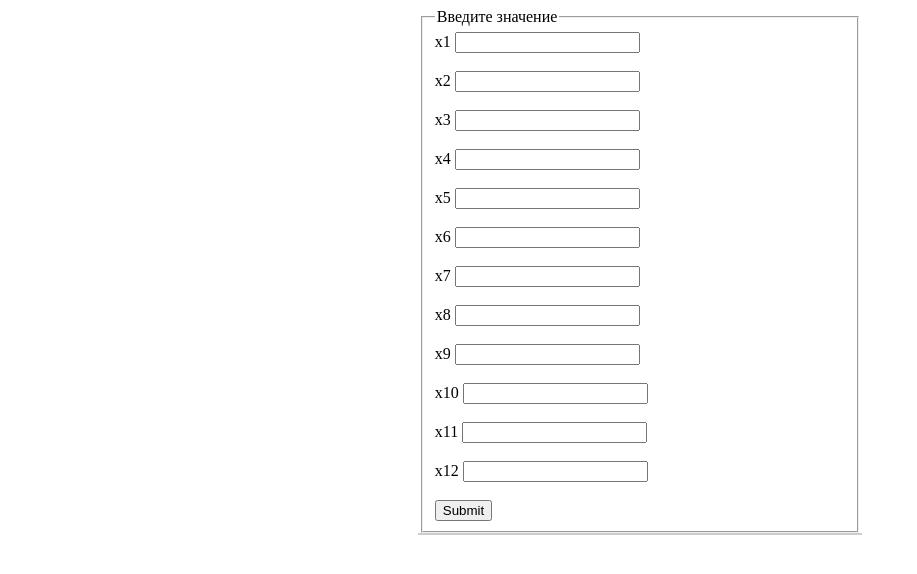
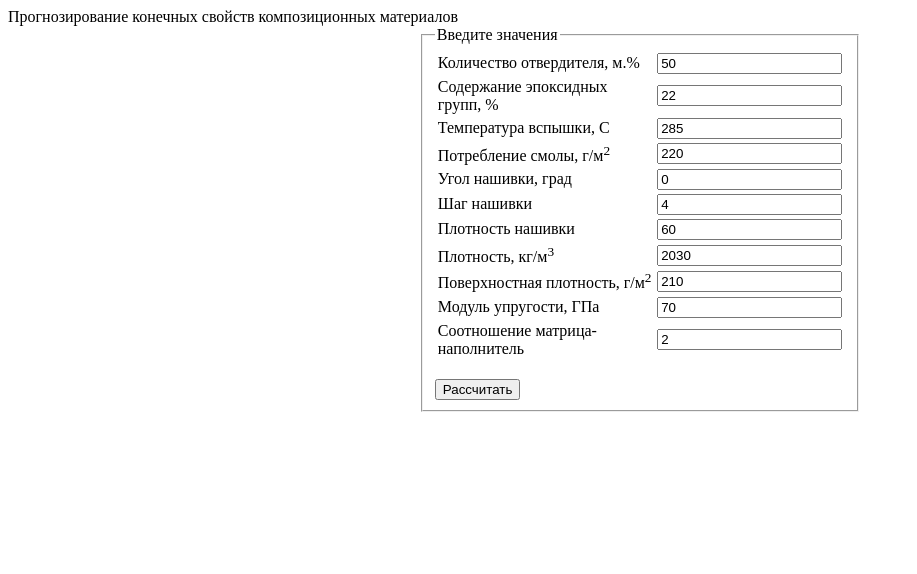
Before and after one commit to SergioKharin/My_Graduation_Work, a Python web app: template Application/templates/main.html in a window 1280 px wide. Shown: the top 574 px of the page, without its empty margins (0-917 px from the left). Run offline with Jinja, Linux system fonts and the light colour scheme; the template is opened without the code that fills it, so the values that code supplies are empty.

Commit message:
Add files via upload

```diff
--- a/Application/templates/main.html
+++ b/Application/templates/main.html
@@ -1,100 +1,91 @@
-<html><head><style>
-    form {
+<!doctype html>
+<style>
+form{
     margin: auto;
     width: 35%;
 }
-
-    .result {
+.res{
     margin: auto;
     width: 35%;
     border: 1px solid #ccc;
-    }
 </style>
 
-
-        <title>Рекомендация соотношения матрица-наполнитель</title>
+<head>
+    <title>Прогнозирование конечных свойств композиционных материалов</title>
 </head>
 
-    <body><form action="/index" method="POST">
+<div class="prediction">
+    Прогнозирование конечных свойств композиционных материалов
+</div>
+<div>
+<form action="{{url_for('main')}}" method="POST">
     <fieldset>
-            <legend>Введите значение</legend>
-
-            x1
-            <input name="x1" type="numder" required="">
-
+        <legend class="legend">Введите значения</legend>
+        <table>
+            <tr>
+                <td>Количество отвердителя, м.%</td>
+                <td><input name="Количество отвердителя, м.%" type="number" required value="50"></td>
+            </tr>
+            <tr>
+                <td>Содержание эпоксидных групп, %</td>
+                <td><input name="Содержание эпоксидных групп, %" type="number" required value="22"></td>
+            </tr>
+            <tr>
+                <td>Температура вспышки, С</td>
+                <td><input name="Температура вспышки, С" type="number" required value="285"></td>
+            </tr>
+            <tr>
+                <td>Потребление смолы, г/м<sup>2</sup></td>
+                <td><input name="Потребление смолы, г/м2" type="number" required value="220"></td>
+            </tr>
+            <tr>
+                <td>Угол нашивки, град</td>
+                <td><input name="Угол нашивки, град" type="number" required value="0"></td>
+            </tr>
+            <tr>
+                <td>Шаг нашивки</td>
+                <td><input name="Шаг нашивки" type="number" required value="4"></td>
+            </tr>
+            <tr>
+                <td>Плотность нашивки</td>
+                <td><input name="Плотность нашивки" type="number" required value="60"></td>
+            </tr>
+            <tr>
+                <td>Плотность, кг/м<sup>3</sup></td>
+                <td><input name="Плотность, кг/м3" type="number" required value="2030"></td>
+            </tr>
+            <tr>
+                <td>Поверхностная плотность, г/м<sup>2</sup></td>
+                <td><input name="Поверхностная плотность, г/м2" type="number" required value="210"></td>
+            </tr>
+            <tr>
+                <td>Модуль упругости, ГПа</td>
+                <td><input name="Модуль упругости, ГПа" type="number" required value="70"></td>
+            </tr>
+            <tr>
+                <td>Соотношение матрица-наполнитель</td>
+                <td><input name="Соотношение матрица-наполнитель" type="number" required value="2"></td>
+            </tr>
+        </table>
         <br>
-            <br>
-
-            x2
-            <input name="x2" type="numder" required="">
-
-            <br>
-            <br>
-
-            x3
-            <input name="x3" type="numder" required="">
-
-            <br>
-            <br>
-
-            x4
-            <input name="x4" type="numder" required="">
-
-            <br>
-            <br>
-
-            x5
-            <input name="x5" type="numder" required="">
-
-            <br>
-            <br>
-
-            x6
-            <input name="x6" type="numder" required="">
-
-            <br>
-            <br>
-
-            x7
-            <input name="x7" type="numder" required="">
-
-            <br>
-            <br>
-
-            x8
-            <input name="x8" type="numder" required="">
-
-            <br>
-            <br>
-
-            x9
-            <input name="x9" type="numder" required="">
-
-            <br>
-            <br>
-
-            x10
-            <input name="x10" type="numder" required="">
-
-            <br>
-            <br>
-
-            x11
-            <input name="x11" type="numder" required="">
-
-            <br>
-            <br>
-
-            x12
-            <input name="x12" type="numder" required="">
-
-            <br>
-            <br>
-
-            <input type="submit">
+        <input type="submit" class="button" value="Рассчитать">
     </fieldset>
 </form>
+</div>
 
-    <div class="result" align="center">
+{% if result %}
+    <div class="res">
+        Результат<br>
+        {{result}} ГПа
+    </div>
+{% endif %}
 
-    </div></body></html>
+{% if errors %}
+    <div class="res">
+        Введите значения из допустимого диапазона <br>
+        от 0 до 7000 в следующие поля: <br>
+        {% for error in errors %}
+            {{ error }} <br>
+        {% endfor %}
+    </div>
+{% endif %}
```
Also changed, not shown: Application/app.py (+51 -26 lines), 4 other files. Lines whose indentation alone changed are shown as unchanged.
